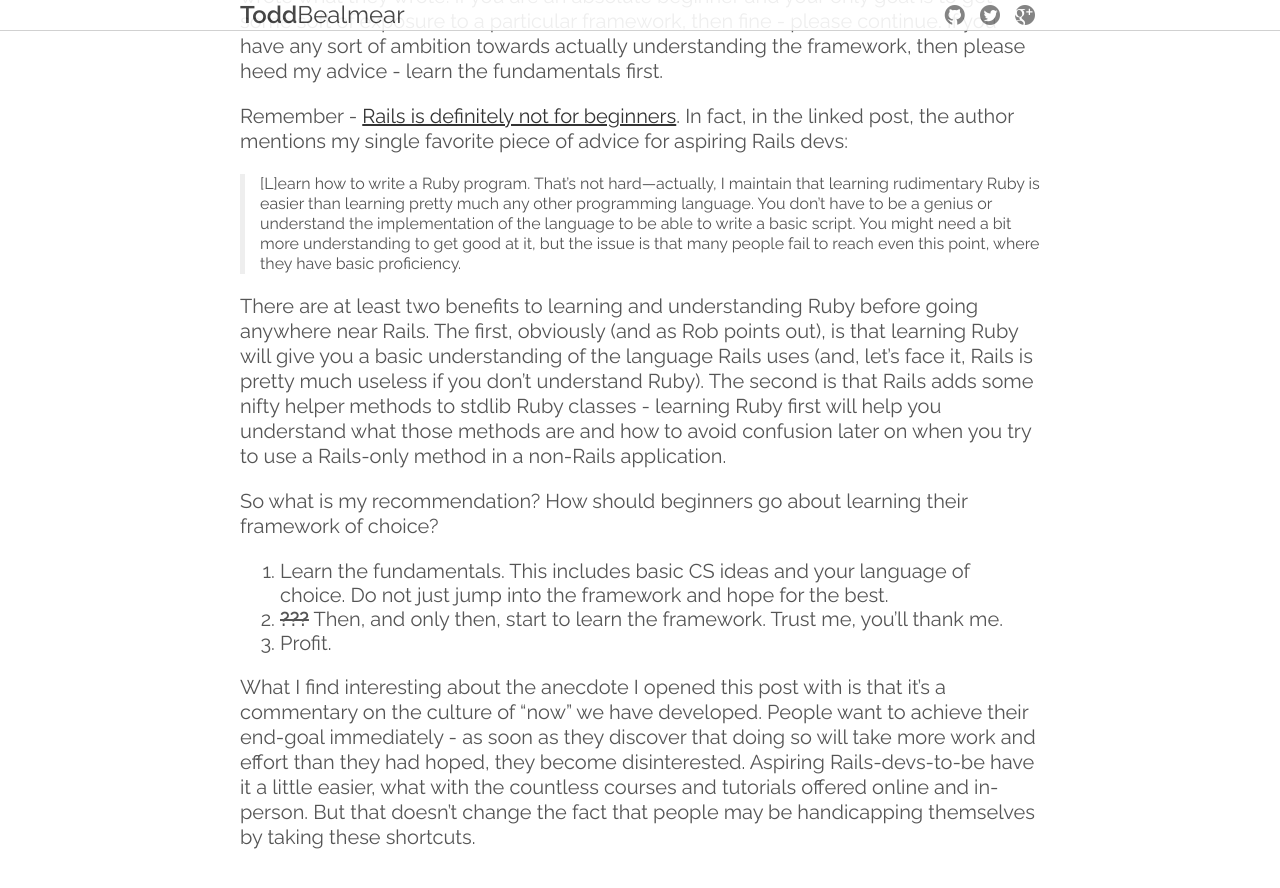
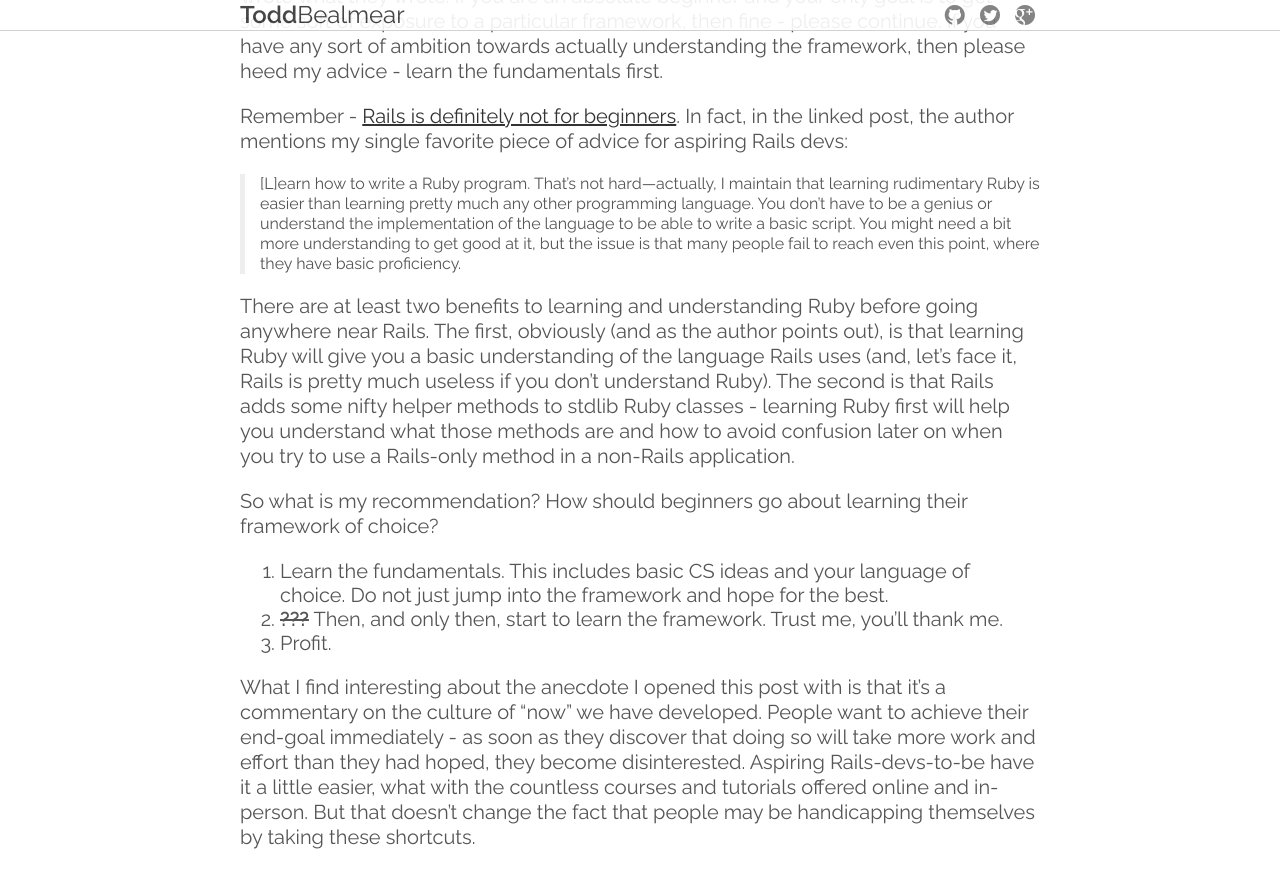
Before and after one commit to todd/todd.github.com, a Jekyll site: the page built from _posts/2013-01-22-breaking-in.md, in a window 1280 px wide and 900 px high, scrolled down 947 px. Shown: the top 888 px of the window. Built offline with Jekyll 4.4.1, drawn with Linux system fonts in a browser that asks for light colours.

Commit message:
Fixed some confusing wording.

```diff
--- a/_posts/2013-01-22-breaking-in.md
+++ b/_posts/2013-01-22-breaking-in.md
@@ -16,7 +16,7 @@
 Remember - [Rails is definitely not for beginners](http://rob.yurkowski.net/post/17610425880/rails-is-definitely-not-for-beginners). In fact, in the linked post, the author mentions my single favorite piece of advice for aspiring Rails devs:
 >[L]earn how to write a Ruby program. That’s not hard—actually, I maintain that learning rudimentary Ruby is easier than learning pretty much any other programming language. You don’t have to be a genius or understand the implementation of the language to be able to write a basic script. You might need a bit more understanding to get good at it, but the issue is that many people fail to reach even this point, where they have basic proficiency.
 
-There are at least two benefits to learning and understanding Ruby before going anywhere near Rails. The first, obviously (and as Rob points out), is that learning Ruby will give you a basic understanding of the language Rails uses (and, let's face it, Rails is pretty much useless if you don't understand Ruby). The second is that Rails adds some nifty helper methods to stdlib Ruby classes - learning Ruby first will help you understand what those methods are and how to avoid confusion later on when you try to use a Rails-only method in a non-Rails application.
+There are at least two benefits to learning and understanding Ruby before going anywhere near Rails. The first, obviously (and as the author points out), is that learning Ruby will give you a basic understanding of the language Rails uses (and, let's face it, Rails is pretty much useless if you don't understand Ruby). The second is that Rails adds some nifty helper methods to stdlib Ruby classes - learning Ruby first will help you understand what those methods are and how to avoid confusion later on when you try to use a Rails-only method in a non-Rails application.
 
 So what is my recommendation? How should beginners go about learning their framework of choice?
 
```
